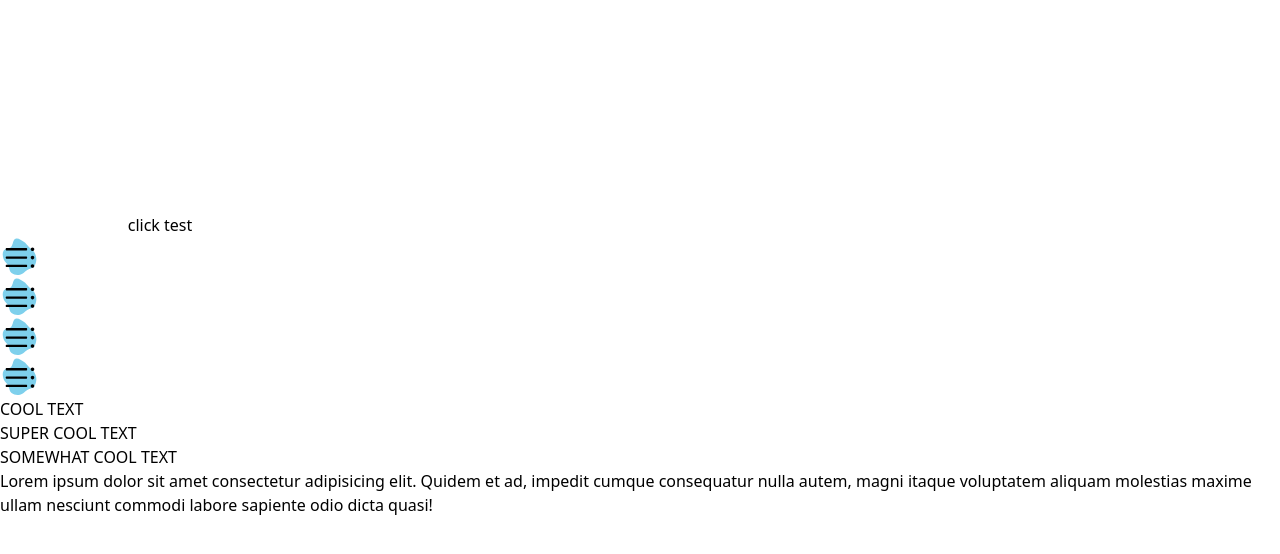
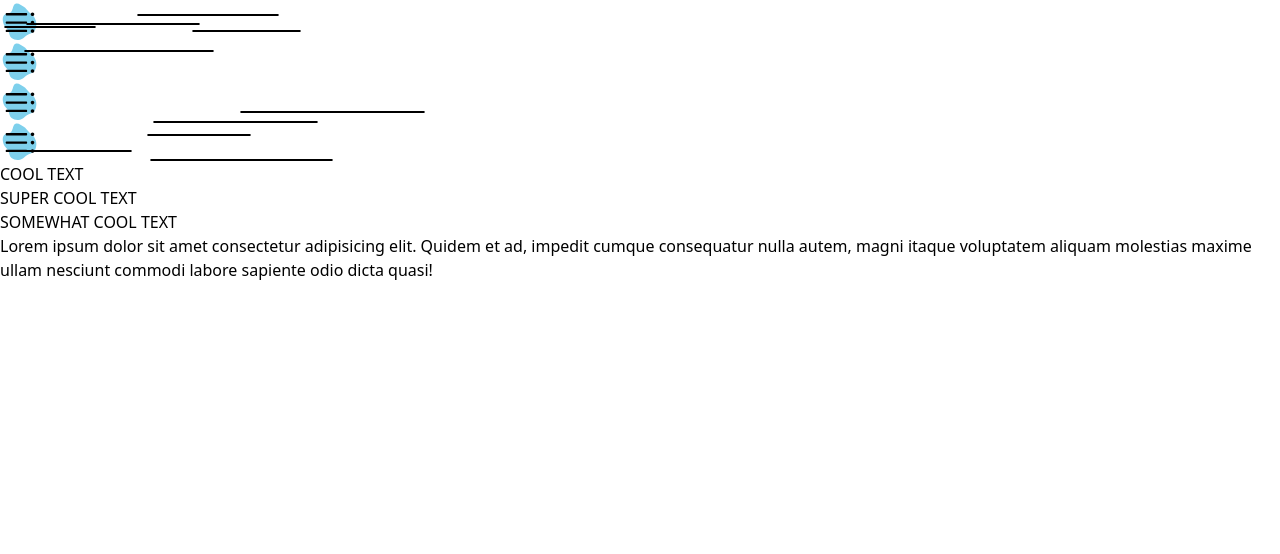
Before and after one commit to sloth30799/Animations, a React (Vite) app: page / in a window 1280 px wide. Shown: the top 554 px of the page. Built offline with nearby package versions, Linux system fonts and the light colour scheme.

Commit message:
sqare glitch

```diff
--- /dev/null
+++ b/src/components/SquareGlitches.jsx
@@ -0,0 +1,33 @@
+import { useEffect } from "react";
+import anime from "animejs";
+import './_css/squareGlitches.css';
+
+const SquareGlitches = () => {
+    const squareCount = [...Array(10).keys()]
+
+    useEffect(() => {
+        anime({
+            targets: '.square',
+            width: () => {
+                return anime.random(80, 200)
+            },
+            translateX: () => {
+                return anime.random(0, 240)
+            },
+            translateY: () => {
+                return anime.random(0, 160)
+            },
+            easing: 'easeInSine'
+        })
+    }, [])
+
+    return (
+        <section className="w-[600px] h-[400px] border border-black square-stack">
+            {squareCount.map((sq) => (
+                <div className="w-0 h-32 square" key={sq}></div>
+            ))}
+        </section>
+    )
+}
+
+export default SquareGlitches
--- a/src/components/bento-homePage/cardStack.css
+++ b/src/components/_css/cardStack.css
@@ -15,7 +15,7 @@
     border-radius: 14px;
     transform: rotate(var(--r, 0deg)) translateX(var(--h, 0px));
     transition: transform-origin 0.5s var(--ease-squish-4),
-        transform 0.1s var(--ease-in-out-3);
+        transform 0.5s var(--ease-in-out-3);
 }
 
 .card-stack > .card {
--- /dev/null
+++ b/src/components/_css/squareGlitches.css
@@ -0,0 +1,13 @@
+.square-stack {
+    display: grid;
+    grid: [natsu] 1fr / [lucy] 1fr;
+}
+
+.square {
+    grid-area: natsu / lucy;
+    border-radius: 14px;
+    border: solid 1px black;
+    background-color: transparent;
+    transition: transform-origin 0.5s var(--ease-squish-4),
+        transform 0.5s var(--ease-in-out-3);
+}
--- a/src/components/bento-homePage/CardStack.jsx
+++ b/src/components/bento-homePage/CardStack.jsx
@@ -1,26 +1,35 @@
-import { useEffect, useState } from "react"
-import "./cardStack.css"
+import { useEffect, useState } from 'react'
+import '../_css/cardStack.css';
 
 const CardStack = () => {
     const [cards, setCards] = useState([
-        { color: "bg-blue-400" },
-        { color: "bg-red-400" },
-        { color: "bg-green-400" },
-        { color: "bg-purple-400" },
-        { color: "bg-yellow-400" },
+        { color: 'bg-blue-400' },
+        { color: 'bg-red-400' },
+        { color: 'bg-green-400' },
+        { color: 'bg-purple-400' },
+        { color: 'bg-yellow-400' },
     ])
+
+    const [scalar, setScalar] = useState(5)
 
     useEffect(() => {
         const cardsUI = document.querySelectorAll('.card')
-        const scalar = 8;
 
         cardsUI.forEach((card, index) => {
-            card.style.setProperty('--r', `calc(${scalar} * 1deg * ${index - Math.floor(cards.length / 2)})`);
-          });
-    }, [cards])
+            const overTop = index - 1
+
+            card.style.setProperty('--r', `calc(${scalar} * 1deg * ${overTop})`)
+        })
+    }, [cards, scalar])
 
     const haTest = () => {
+        setScalar(0)
+
         setCards(cards.slice(0, cards.length - 1))
+
+        setTimeout(() => {
+            setScalar(5)
+        }, 500)
     }
 
     return (
@@ -31,11 +40,12 @@ const CardStack = () => {
                     key={c.color}
                 >
                     <div className="absolute w-3 h-3 bg-white rounded-full left-2 top-2"></div>
-
                 </div>
             ))}
 
-            <button className="mt-32" onClick={haTest}>click test</button>
+            <button className="mt-32" onClick={haTest}>
+                click test
+            </button>
         </div>
     )
 }
--- a/src/views/bento-homePage/Layout.jsx
+++ b/src/views/bento-homePage/Layout.jsx
@@ -2,7 +2,7 @@ import { useEffect, useState } from 'react'
 import anime from 'animejs'
 
 import Navbar from '/src/components/bento-homePage/Navbar'
-import CardStack from '../../components/bento-homePage/CardStack'
+import SquareGlitches from '../../components/SquareGlitches'
 
 const Layout = () => {
     const pageLength = 500
@@ -54,7 +54,7 @@ const Layout = () => {
         <main className="flex w-full h-screen">
             <section className="container grid w-full h-screen grid-cols-2 gap-2 p-2 mx-auto shadow-inner">
                 <div className="col-span-1 pt-12 justify-self-center">
-                    <CardStack />
+                    <SquareGlitches />
                 </div>
 
                 <div className="flex flex-col items-end justify-start col-span-1">
```
Also changed, not shown: src/components/Blocks.jsx (renamed from src/views/Blocks.jsx), src/components/ScrollLine.jsx (renamed from src/views/ScrollLine.jsx), src/components/WaterDropGrid.jsx (renamed from src/views/WaterDropGrid.jsx).
